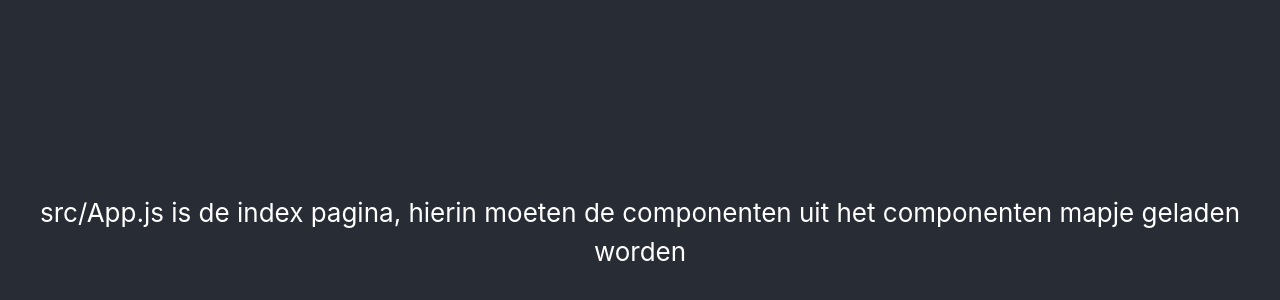
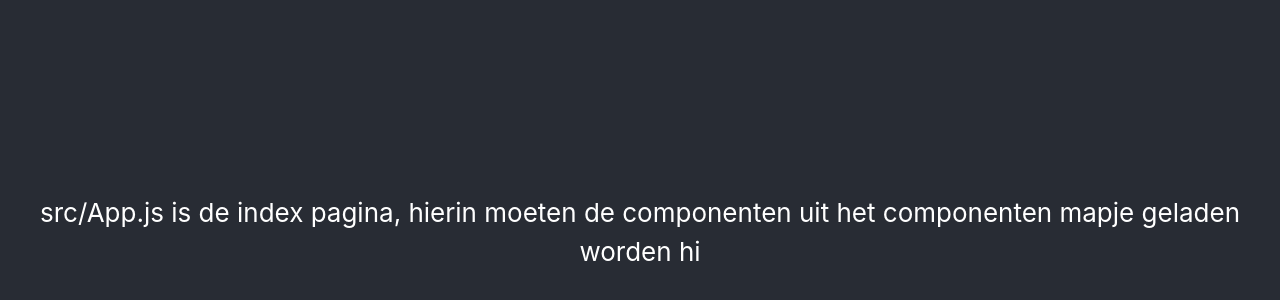
Before and after one commit to Wazup2You/AlsTweeDruppelsWater, a React (Create React App) app in the folder frontend/: page / in a window 1280 px wide. Shown: the part 168-468 px from the top of the page. Built offline with nearby package versions, Linux system fonts and the light colour scheme.

Commit message:
fix npm lint

```diff
--- a/frontend/src/App.js
+++ b/frontend/src/App.js
@@ -5,7 +5,7 @@ function App() {
     <div className="App">
       <header className="App-header">
         src/App.js is de index pagina, hierin moeten de componenten uit het
-        componenten mapje geladen worden
+        componenten mapje geladen worden hi
       </header>
     </div>
   );
```
Also changed, not shown: 1 other file (tests, documents, lock files or other folders).
